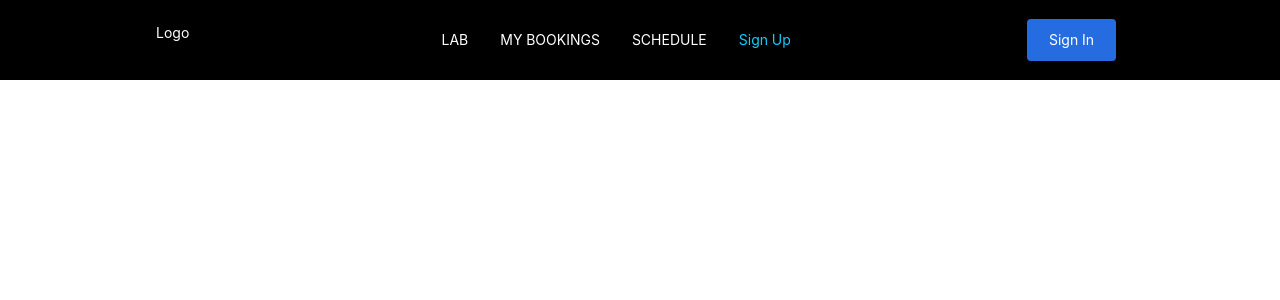
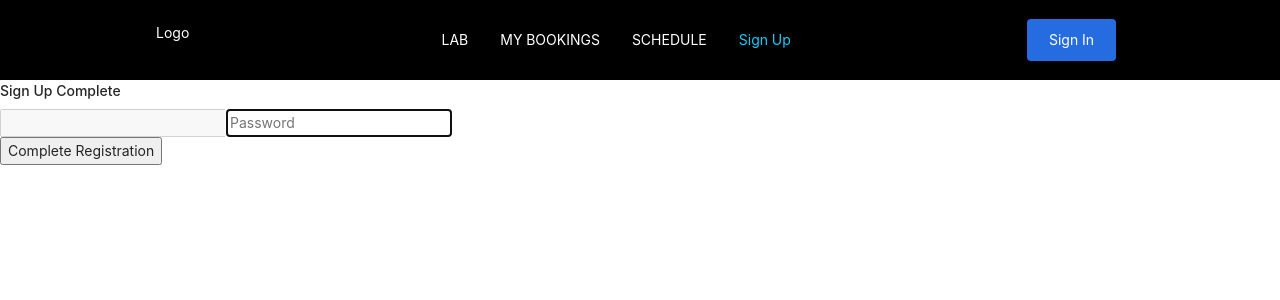
Before and after one commit to liahoneyBP/lab_booking_system, a React (Create React App) app in the folder client/: page /sign-up/complete in a window 1280 px wide. Shown: the top 300 px of the page. Built offline with nearby package versions, Linux system fonts and the light colour scheme.

Commit message:
Complete Sign Up and Redirect

```diff
--- a/client/package.json
+++ b/client/package.json
@@ -8,6 +8,7 @@
     "@testing-library/react": "^13.3.0",
     "@testing-library/user-event": "^13.5.0",
     "antd": "^4.22.2",
+    "axios": "^0.27.2",
     "firebase": "^9.9.4",
     "react": "^18.2.0",
     "react-dom": "^18.2.0",
@@ -16,6 +17,8 @@
     "react-router-dom": "^6.3.0",
     "react-scripts": "5.0.1",
     "react-toastify": "^9.0.8",
+    "redux": "^4.2.0",
+    "redux-devtools-extension": "^2.13.9",
     "styled-components": "^5.3.5",
     "web-vitals": "^2.1.4"
   },
--- a/client/src/App.js
+++ b/client/src/App.js
@@ -7,6 +7,7 @@ import MyBookings from './pages/MyBookings';
 import Schedule from './pages/Schedule';
 import SignIn from './pages/auth/SignIn';
 import SignUp from './pages/auth/SignUp';
+import SignUpComplete from './pages/auth/SignUpComplete';
 
 
 import { ToastContainer } from "react-toastify";
@@ -25,6 +26,7 @@ function App() {
         <Route path="/schedule" element={<Schedule />}></Route>
         <Route path="/sign-up" element={<SignUp />}></Route>
         <Route path="/sign-in" element={<SignIn />}></Route>
+        <Route path="/sign-up/complete" element={<SignUpComplete />}></Route>
       </Routes>
 
     </Router>
--- /dev/null
+++ b/client/src/functions/auth.js
@@ -0,0 +1,13 @@
+import axios from "axios";
+
+export const createOrUpdateUser = async(authtoken) => {
+    return await axios.post(
+        `${process.env.REACT_APP_API}/create-or-update-user`,
+        {},
+        {
+            headers: {
+                authtoken,
+            },
+        }
+    );
+};
--- a/client/src/index.js
+++ b/client/src/index.js
@@ -3,14 +3,27 @@ import ReactDOM from 'react-dom/client';
 import './index.css';
 import App from './App';
 import reportWebVitals from './reportWebVitals';
+import 'antd/dist/antd.min.css';
 
-import 'antd/dist/antd.min.css';
+
+import { createStore } from "redux";
+import { Provider } from "react-redux";
+import { composeWithDevTools } from "redux-devtools-extension";
+import rootReducer from "./reducers";
+
+// store
+const store = createStore(rootReducer, composeWithDevTools());
 
 const root = ReactDOM.createRoot(document.getElementById('root'));
 root.render(
-  <React.StrictMode>
-    <App />
-  </React.StrictMode>
+// <React.StrictMode>
+ <Provider store={store}>
+
+  <App />
+
+ </Provider>,
+
+// </React.StrictMode>
 );
 
 // If you want to start measuring performance in your app, pass a function
--- /dev/null
+++ b/client/src/pages/auth/SignUpComplete.js
@@ -0,0 +1,117 @@
+import React, { useState, useEffect } from "react";
+import { auth } from "../../firebase";
+import {signInWithEmailLink, updatePassword,} from "firebase/auth";
+
+import { toast } from "react-toastify";
+import { useDispatch, useSelector } from "react-redux";
+import { createOrUpdateUser } from "../../functions/auth";
+
+import {useNavigate} from 'react-router-dom';
+
+
+
+
+const SignUpComplete = () => {
+  const navigate = useNavigate();
+
+  const [email, setEmail] = useState("");
+  const [password, setPassword] = useState("");
+
+
+
+  const { user } = useSelector((state) => ({ ...state }));
+  let dispatch = useDispatch();
+
+  useEffect(() => {
+    setEmail(window.localStorage.getItem("emailForSignIn"));
+    // console.log(window.location.href);
+    // console.log(window.localStorage.getItem("emailForRegistration"));
+  }, []);
+
+  const handleSubmit = async (e) => {
+    e.preventDefault();
+    // validation
+    if (!email || !password) {
+      toast.error("Email and password is required");
+      return;
+    }
+
+    if (password.length < 6) {
+      toast.error("Password must be at least 6 characters long");
+      return;
+    }
+
+    try {
+      const result = await signInWithEmailLink(
+        auth,
+        email,
+        window.location.href
+      );
+      //   console.log("RESULT", result);
+      if (result.user.emailVerified) {
+        // remove user email fom local storage
+        window.localStorage.removeItem("emailForSignIn");
+        // get user id token
+        let user = auth.currentUser;
+        await updatePassword(user, password);
+        const idTokenResult = await user.getIdTokenResult();
+        // redux store
+        console.log("user", user, "idTokenResult", idTokenResult);
+
+       createOrUpdateUser(idTokenResult.token)
+          .then((res) => {
+            dispatch({
+              type: "LOGGED_IN_USER",
+              payload: {
+                name: res.data.name,
+                email: res.data.email,
+                token: idTokenResult.token,
+                role: res.data.role,
+                _id: res.data._id,
+              },
+            });
+          })
+          .catch((err) => console.log(err));
+
+
+        // redirect
+        navigate("/");
+      }
+    } catch (error) {
+      console.log(error);
+      toast.error(error.message);
+    }
+  };
+
+  const completeSignUpForm = () => (
+    <form onSubmit={handleSubmit}>
+      <input type="email" className="form-control" value={email} disabled />
+
+      <input
+        type="password"
+        className="form-control"
+        value={password}
+        onChange={(e) => setPassword(e.target.value)}
+        placeholder="Password"
+        autoFocus
+      />
+      <br />
+      <button type="submit" className="btn btn-raised">
+        Complete Registration
+      </button>
+    </form>
+  );
+
+  return (
+    <div className="container p-5">
+      <div className="row">
+        <div className="col-md-6 offset-md-3">
+          <h4>Sign Up Complete</h4>
+          {completeSignUpForm()}
+        </div>
+      </div>
+    </div>
+  );
+};
+
+export default SignUpComplete;
```
Also changed, not shown: 2 other files (tests, documents, lock files or other folders).
